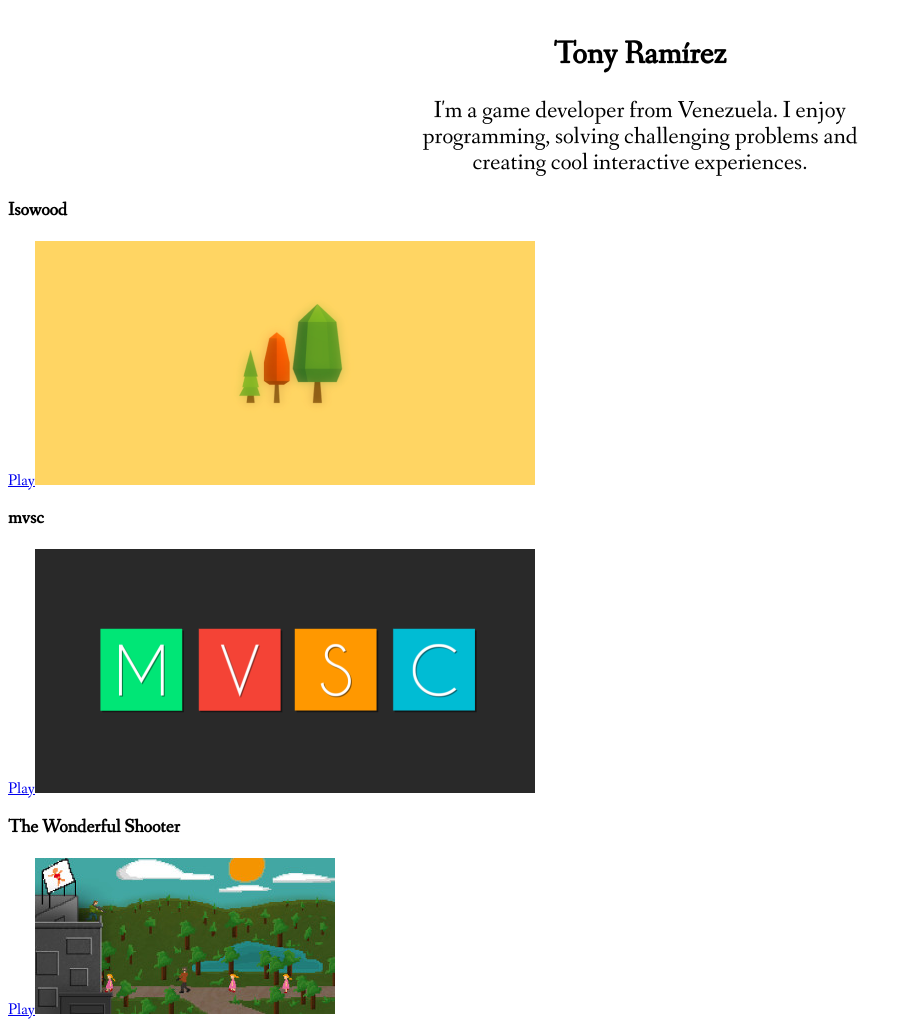
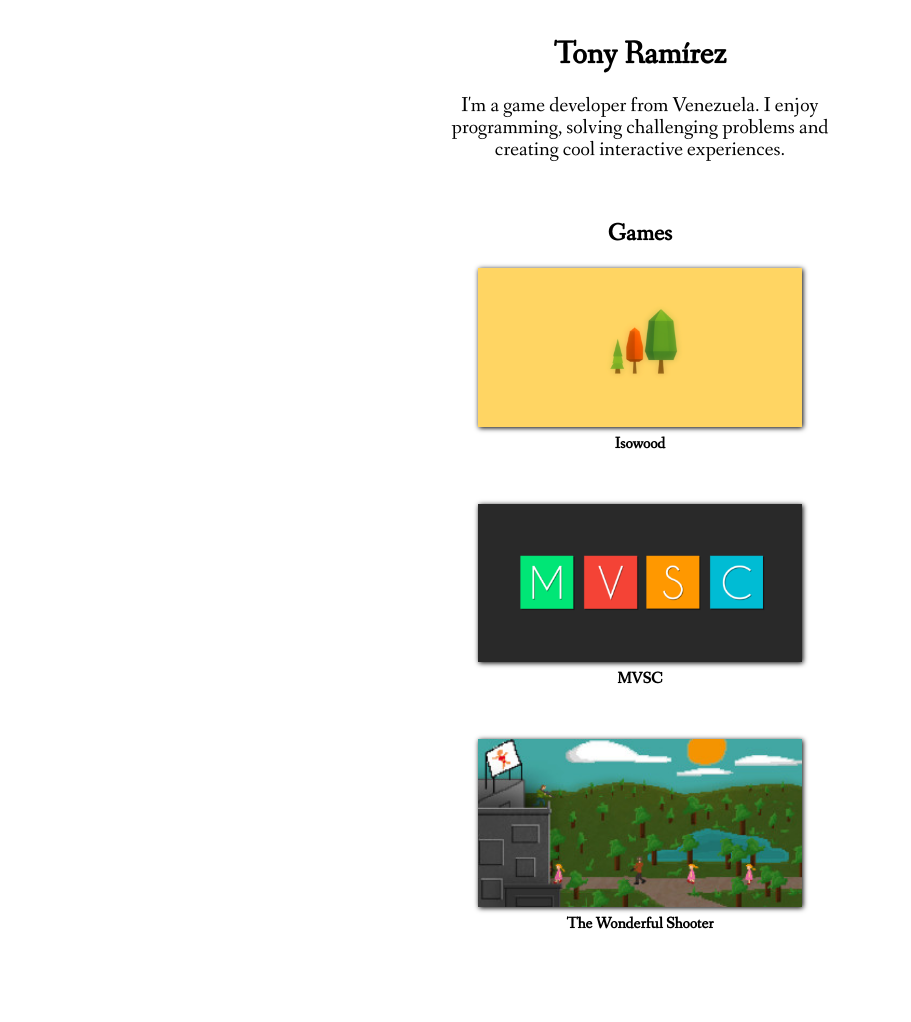
Before and after one commit to tonyram19/tonyram19.github.io, a React app: page / in a window 1280 px wide. Shown: the whole page, without its empty margins (0-911 px from the left). After the commit the page ends 984 px from the top, so only its background shows below. Built offline with nearby package versions, Linux system fonts and the light colour scheme.

Commit message:
More styling

```diff
--- a/app/components/GameCard.js
+++ b/app/components/GameCard.js
@@ -8,10 +8,13 @@ export default class GameCard extends React.Component {
   }
   render() {
     return(
-      <div>
-        <h3>{this.props.gameTitle}</h3>
-        <a href={this.props.gameLink} target="_blank">Play</a>
-        <img src={this.props.gameImageLink}/>
+      <div className="gameCard">
+        <a href={this.props.gameLink} target="_blank">
+          <img className="gameImage" src={this.props.gameImageLink}/>
+        </a>
+        <a className="gameLink" href={this.props.gameLink} target="_blank">
+          {this.props.gameTitle}
+        </a>
       </div>
     );
   }
--- a/app/components/GamesBoard.js
+++ b/app/components/GamesBoard.js
@@ -10,9 +10,10 @@ export default class GamesBoard extends React.Component {
   }
   render() {
     return(
-      <div>
+      <div className="gamesBoard">
+        <h2 className="gamesBoardTitle">Games</h2>
         <GameCard gameTitle="Isowood" gameLink="http://www.google.com" gameImageLink="/../../public/img/isowood.png"/>
-        <GameCard gameTitle="mvsc" gameLink="www.google.com" gameImageLink="../../public/img/mvsc.png"/>
+        <GameCard gameTitle="MVSC" gameLink="www.google.com" gameImageLink="../../public/img/mvsc.png"/>
         <GameCard gameTitle="The Wonderful Shooter" gameLink="www.google.com" gameImageLink="../../public/img/shooter.jpg"/>
       </div>
     );
--- a/public/css/main.css
+++ b/public/css/main.css
@@ -7,17 +7,47 @@ body {
     font-family: fanwood;
 }
 
-.title, .description {
+.title, .description, .gamesBoardTitle {
   margin-left: auto;
   margin-right: auto;
   text-align: center;
   width: 35%;
 }
 
-.title {
+.title{
   margin-top: 40px;
 }
 
+.gamesBoard {
+  margin-left: auto;
+  margin-right: auto;
+  margin-top: 60px;
+  width: 95%;
+}
+
 .description {
-  font-size: 150%;
+  font-size: 130%;
 }
+
+.gameCard {
+  display: block;
+  margin-left: auto;
+  margin-right: auto;
+  margin-bottom: 50px;
+  text-align: center;
+  width: 30%;
+}
+
+.gameImage {
+  box-shadow: 1px 1px 5px black;
+  width: 90%;
+}
+
+.gameLink {
+  color: black;
+  display: block;
+  font-weight: bold;
+  margin: auto;
+  margin-top: 10px;
+  text-decoration: none;
+}
```
Also changed, not shown: public/bundle.js, 1 other file.
